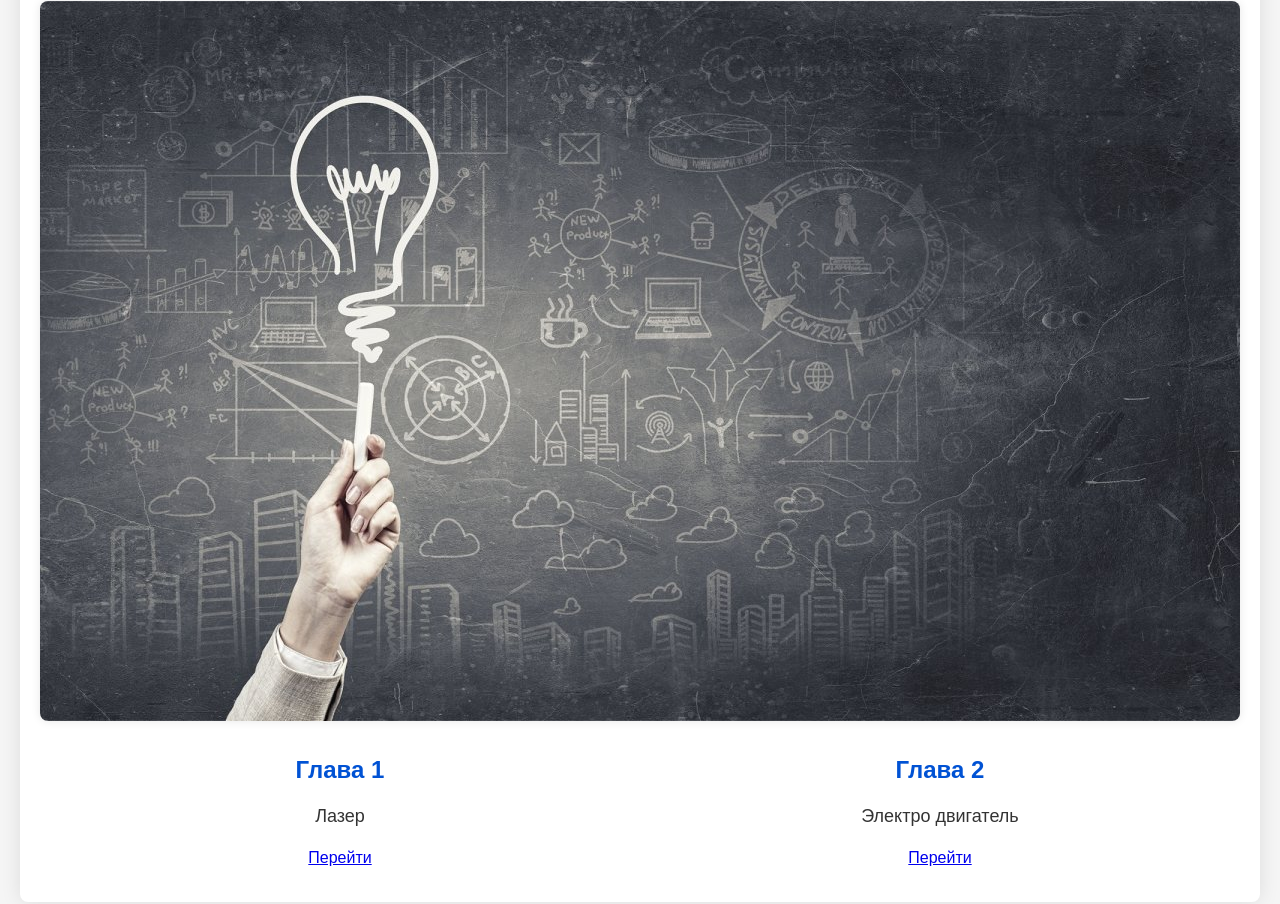
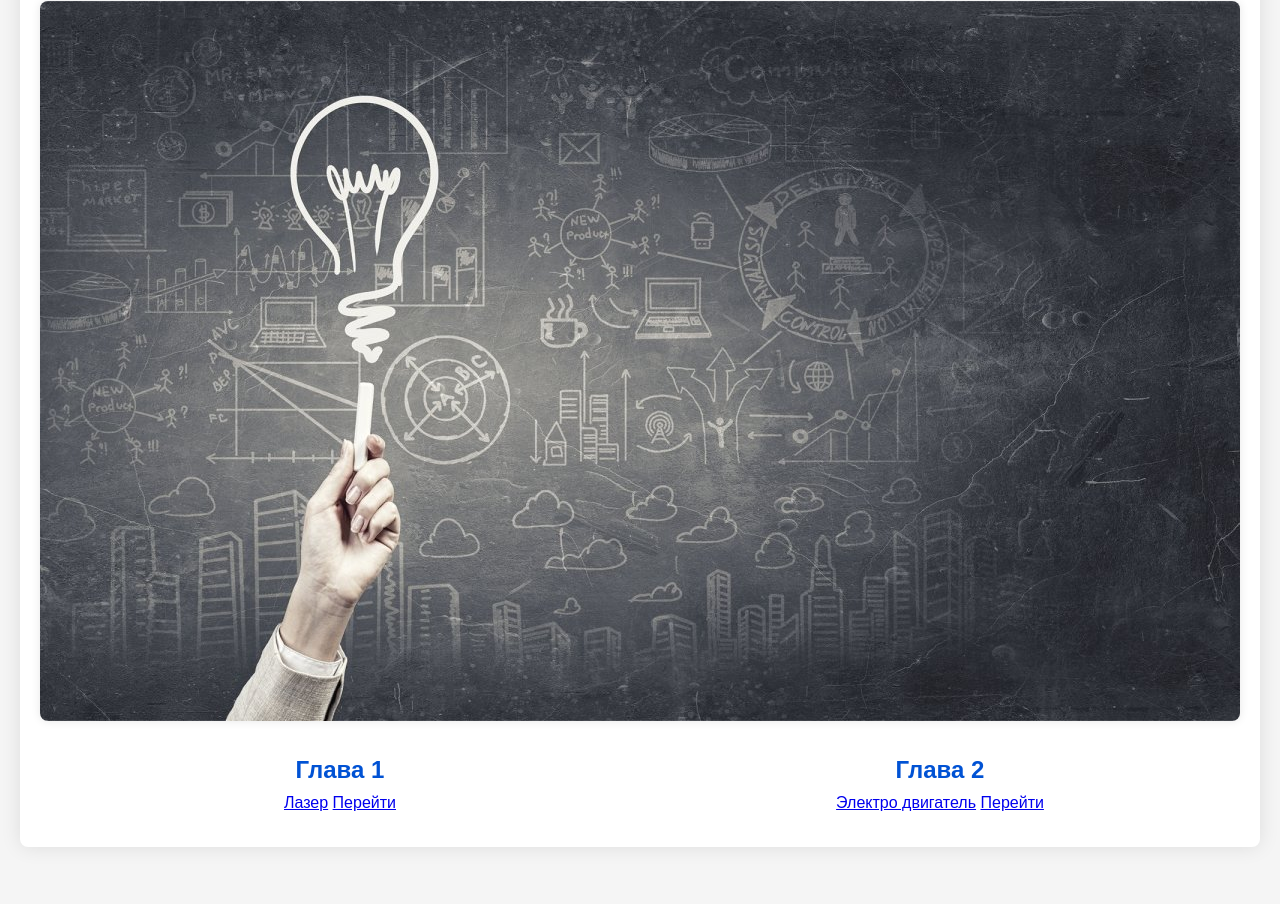
Before and after one commit to dzundzunbaba/congenial-bassoon, a plain HTML site: page index.html in a window 1280 px wide. Shown: the part 653-1557 px from the top of the page. Drawn offline with Linux system fonts and the light colour scheme.

Commit message:
Update index.html

```diff
--- a/index.html
+++ b/index.html
@@ -25,13 +25,13 @@
 <div class="block">
       <h2>Глава 1</h2>
 
-      <p>Лазер</p>
+      <a href="https://dzundzunbaba.github.io/symmetrical-doodle/" class=".btn">Лазер</a>
       <a href="https://dzundzunbaba.github.io/symmetrical-doodle/" class=".btn">Перейти</a>
 </div>
 <div class="block">
       <h2>Глава 2</h2>
 
-      <p>Электро двигатель</p>
+      <a href="https://dzundzunbaba.github.io/bug-free-octo-parakeet/" class=".btn">Электро двигатель</a>
       <a href="https://dzundzunbaba.github.io/bug-free-octo-parakeet/" class=".btn">Перейти</a>
 </div>
 
```
